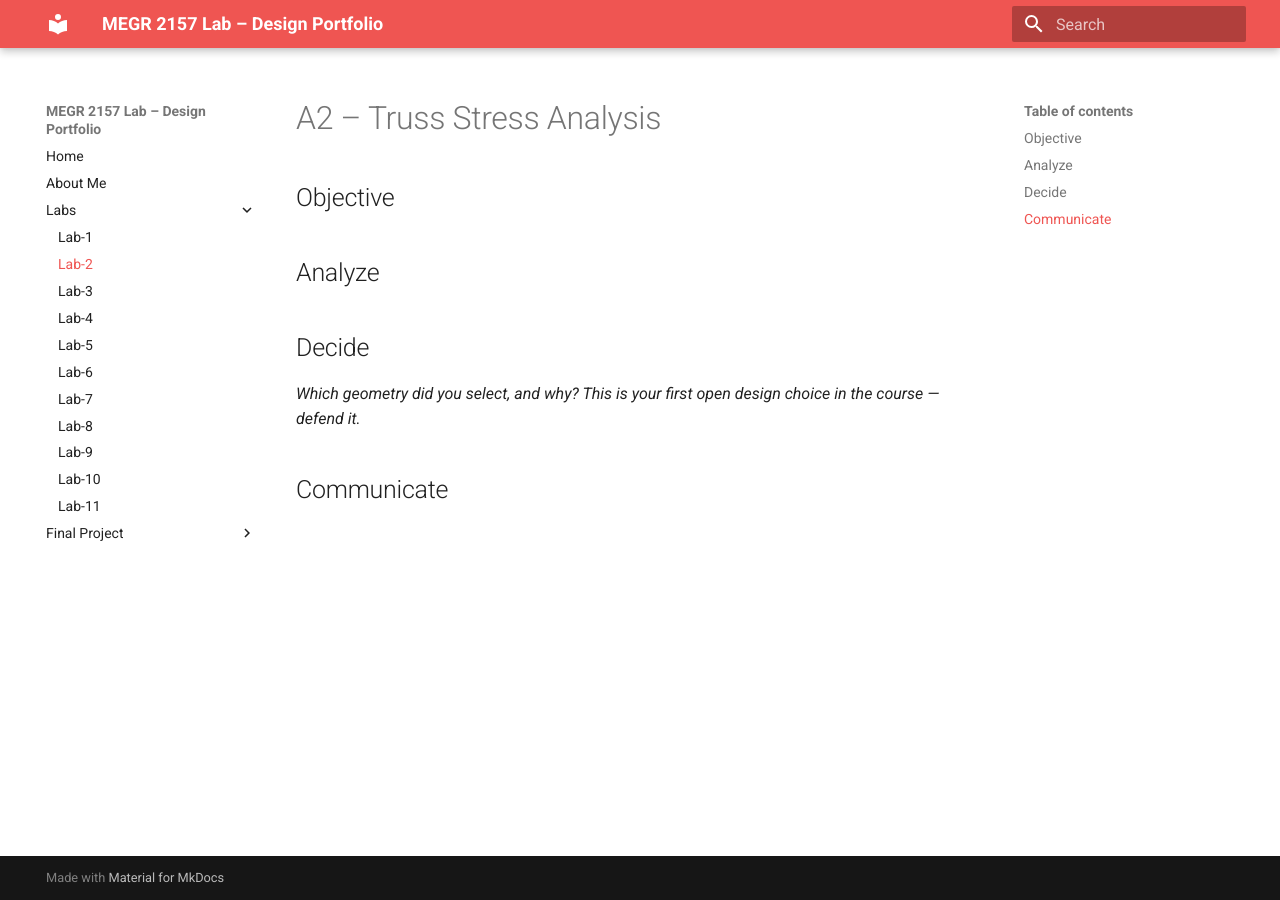
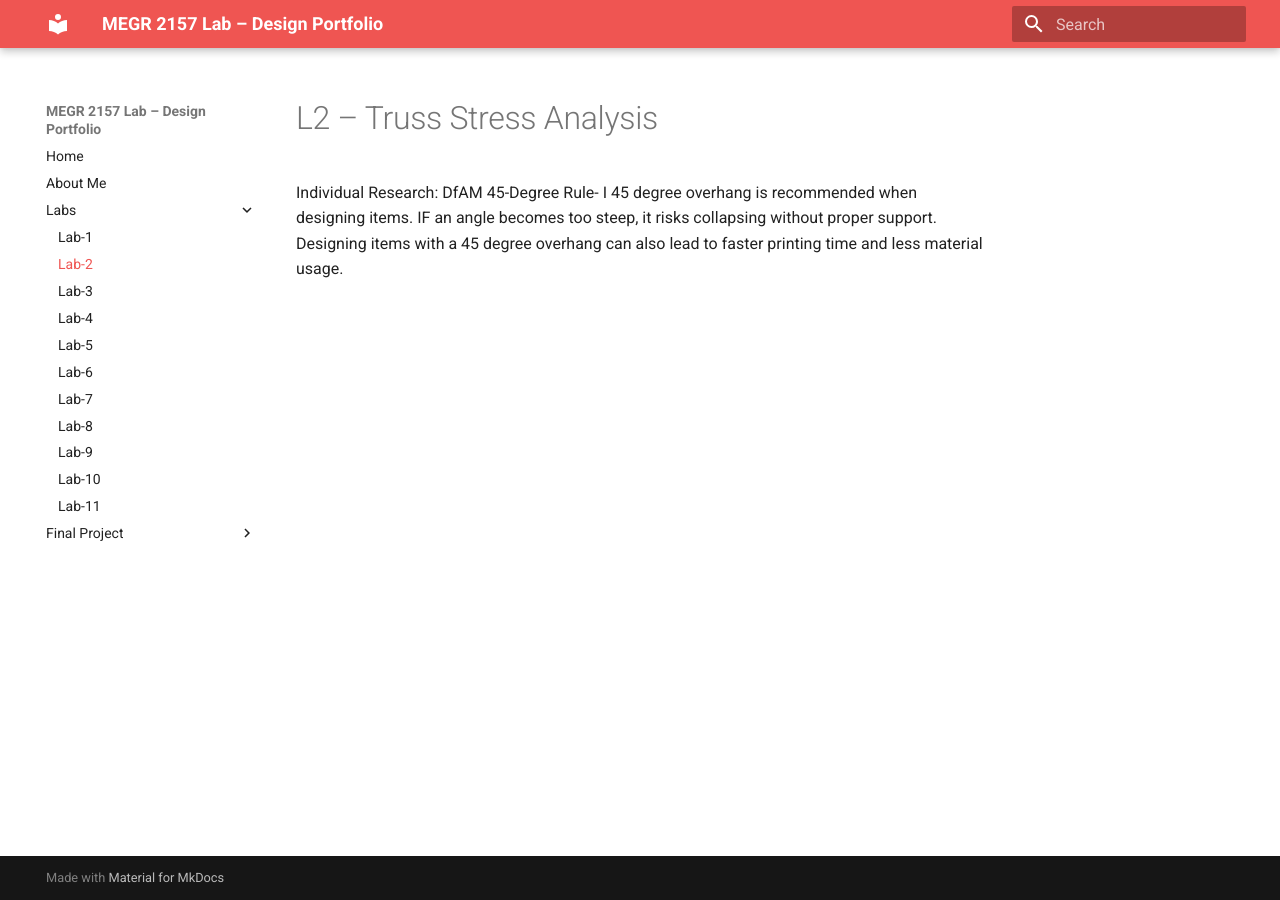
Before and after one commit to lramossa/Luz-Ramos-Saturnino-Portfolio, an MkDocs documentation site: the page built from docs/Labs/L02/index.md, in a window 1280 px wide. Built offline with MkDocs 1.6.1 and Material for MkDocs 9.7.7, drawn with Linux system fonts in a browser that asks for light colours.

Commit message:
Revise title and add 45-degree rule information
Updated title and added individual research section on 45-degree rule for truss stress analysis.

```diff
--- a/docs/Labs/L02/index.md
+++ b/docs/Labs/L02/index.md
@@ -1,12 +1,3 @@
-# A2 – Truss Stress Analysis
-
-## Objective
-
-
-## Analyze
-
-
-## Decide
-_Which geometry did you select, and why? This is your first open design choice in the course — defend it._
-
-## Communicate
+# L2 – Truss Stress Analysis
+Individual Research: DfAM
+45-Degree Rule- I 45 degree overhang is recommended when designing items. IF an angle becomes too steep, it risks collapsing without proper support. Designing items with a 45 degree overhang can also lead to faster printing time and less material usage.
```
